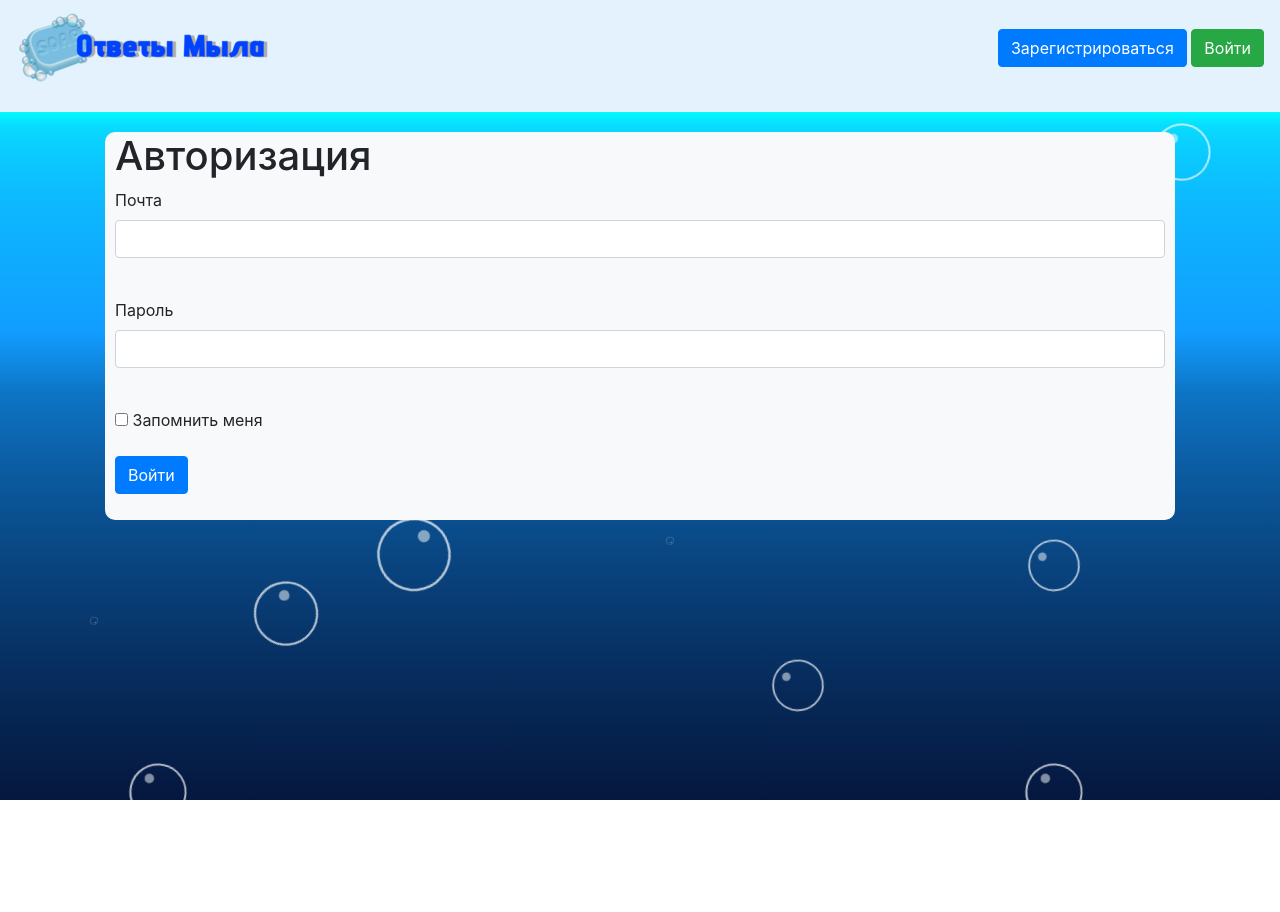
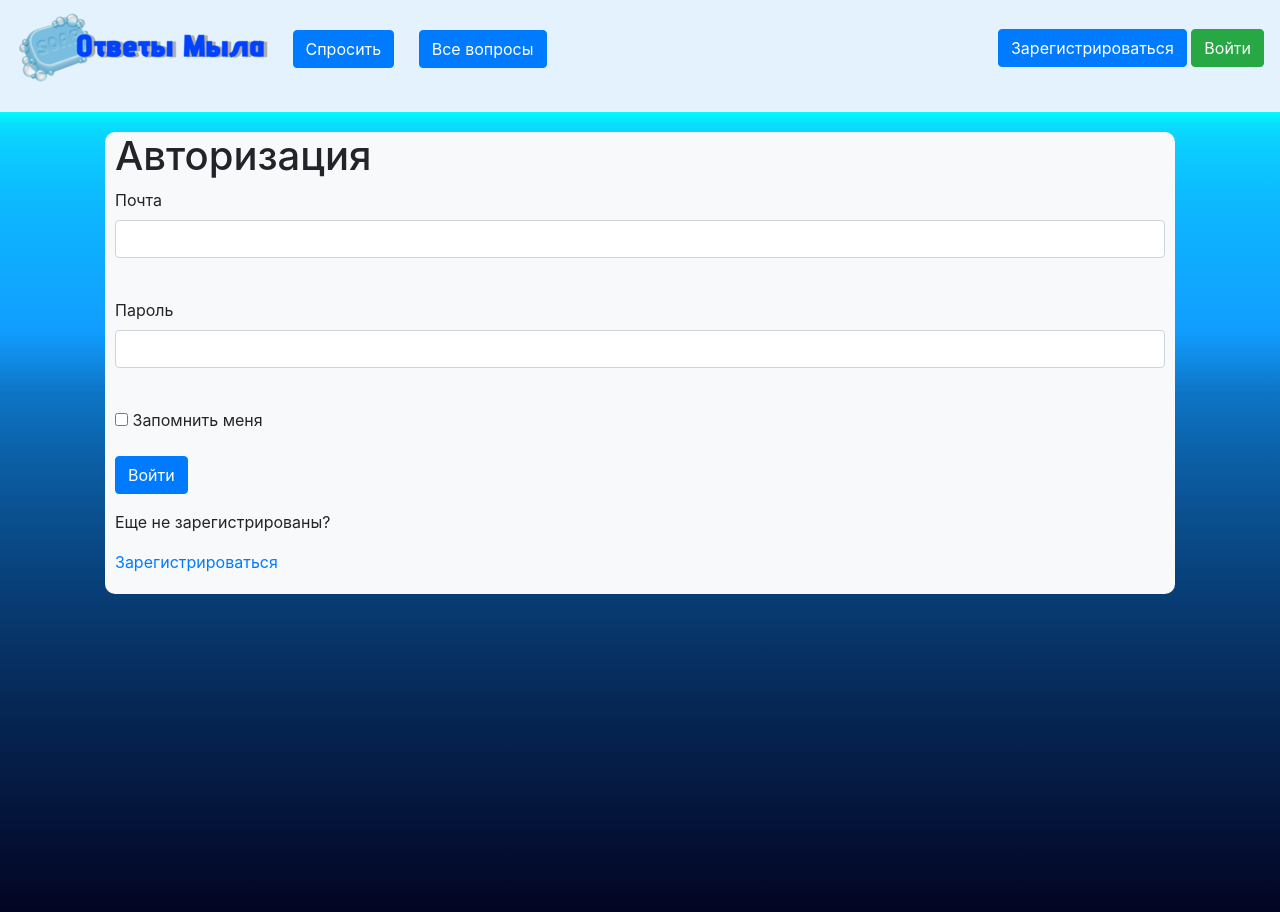
Before and after one commit to gamr416/api_project_yandex2024, a Flask app: page /login in a window 1280 px wide. Before the commit the page ends 800 px from the top, so only its background shows below. Run offline with Flask 3, Linux system fonts and the light colour scheme; some libraries are stand-ins or nearby versions.

Commit message:
Фон не понравился. Если что - вернем. Поделал что то с ответом на вопрос и еще пара приколов

```diff
--- a/forms/news.py
+++ b/forms/news.py
@@ -9,3 +9,4 @@ class NewsForm(FlaskForm):
     content = TextAreaField("Содержание")
     is_private = BooleanField("Личное")
     submit = SubmitField('Применить')
+    news_id = 0
--- a/main.py
+++ b/main.py
@@ -51,6 +51,7 @@ def login():
                                form=form)
     return render_template('login.html', title='Авторизация', form=form)
 
+
 @app.route('/question/<int:id>', methods=['GET', 'POST'])
 def open_question(id):
     form = NewsForm()
@@ -65,6 +66,7 @@ def open_question(id):
             form.title.data = news.title
             form.content.data = news.content
             form.is_private.data = news.is_private
+            form.news_id = news.id
         else:
             abort(404)
     if form.validate_on_submit():
@@ -75,6 +77,7 @@ def open_question(id):
             news.title = form.title.data
             news.content = form.content.data
             news.is_private = form.is_private.data
+            news.id = form.news_id
             db_sess.commit()
             return redirect('/')
         else:
@@ -113,16 +116,23 @@ def open_user():
 @app.route('/success', methods=['POST'])
 def success():
     if request.method == 'POST':
-        f = request.files['file']
-        f.filename = f"avatar_{current_user.id}.png"
-        avatar = f'static/img/uploaded_files/{f.filename}'
-        f.save(avatar)
+        file = request.files['file']
+        file.filename = f"avatar_{current_user.id}.png"
+        avatar = f'static/img/uploaded_files/{file.filename}'
+        file.save(avatar)
         con = sqlite3.connect('db/blogs.db')
         cur = con.cursor()
         cur.execute(f'''UPDATE users SET avatar = "{avatar}" WHERE id = "{current_user.id}"''')
         con.commit()
         cur.close()
         return render_template('user_info.html')
+
+
+@app.route('/success_answer/<int:id>', methods=['POST'])
+def success_answer(id):
+    if request.method == 'POST':
+        answer = request.data
+    return redirect(f'/question/{id}')
 
 
 @app.route('/register', methods=['GET', 'POST'])
@@ -146,7 +156,7 @@ def reqister():
         user.set_password(form.password.data)
         db_sess.add(user)
         db_sess.commit()
-        avatar = "static/img/no_image_1.png"
+        avatar = "static/img/no_image.png"
         con = sqlite3.connect('db/blogs.db')
         cur = con.cursor()
         cur.execute(f'''UPDATE users SET avatar = "{avatar}" WHERE id = "{user.id}"''')
--- a/templates/base.html
+++ b/templates/base.html
@@ -24,6 +24,9 @@
             <a class="navbar-brand" href="/user">{{ current_user.name }}</a>
             </p>
             {% else %}
+             <a class="btn btn-primary" href="/login">Спросить</a>
+                <a class="btn btn-primary " href="/show_questions" style="margin-left: 20px">Все вопросы</a>
+            </p>
             <p>
                 <a class="btn btn-primary " href="/register">Зарегистрироваться</a>
                 <a class="btn btn-success" href="/login">Войти</a>
@@ -31,22 +34,7 @@
             {% endif %}
         </nav>
     </header>
-    <div class="wrapper" style="position: fixed; z-index: -1">
-      <div><span class="dot"></span></div>
-      <div><span class="dot"></span></div>
-      <div><span class="dot"></span></div>
-      <div><span class="dot"></span></div>
-      <div><span class="dot"></span></div>
-      <div><span class="dot"></span></div>
-      <div><span class="dot"></span></div>
-      <div><span class="dot"></span></div>
-      <div><span class="dot"></span></div>
-      <div><span class="dot"></span></div>
-      <div><span class="dot"></span></div>
-      <div><span class="dot"></span></div>
-      <div><span class="dot"></span></div>
-      <div><span class="dot"></span></div>
-      <div><span class="dot"></span></div>
+    <div class="wrapper" style=" z-index: -1">
     </div>
     <!-- Begin page content -->
     <main role="main" class="container">
--- a/templates/login.html
+++ b/templates/login.html
@@ -25,6 +25,8 @@
             </p>
             <p>{{ form.remember_me() }} {{ form.remember_me.label }}</p>
             <p>{{ form.submit(type="submit", class="btn btn-primary") }}</p>
+            <p>Еще не зарегистрированы?</p>
+            <a href="/register">Зарегистрироваться</a>
             <div>{{ message }}</div>
         </div>
     </form>
--- a/templates/question.html
+++ b/templates/question.html
@@ -1,7 +1,7 @@
 {% extends "base.html" %}
 
 {% block content %}
-<form action = "/success" method = "post" enctype="multipart/form-data" style="background-color: #f8f9fa; margin: 20px; border-radius: 10px; padding-bottom: 10px">
+<form action = "/success_answer/{{ form.news_id }}" method = "post" enctype="multipart/form-data" style="background-color: #f8f9fa; margin: 20px; border-radius: 10px; padding-bottom: 10px">
     <div style="margin: 10px">
         <h1>{{form.title.data}}</h1>
         <h5>{{form.content.data}}</h5>
```
Also changed, not shown: db/blogs.db.
